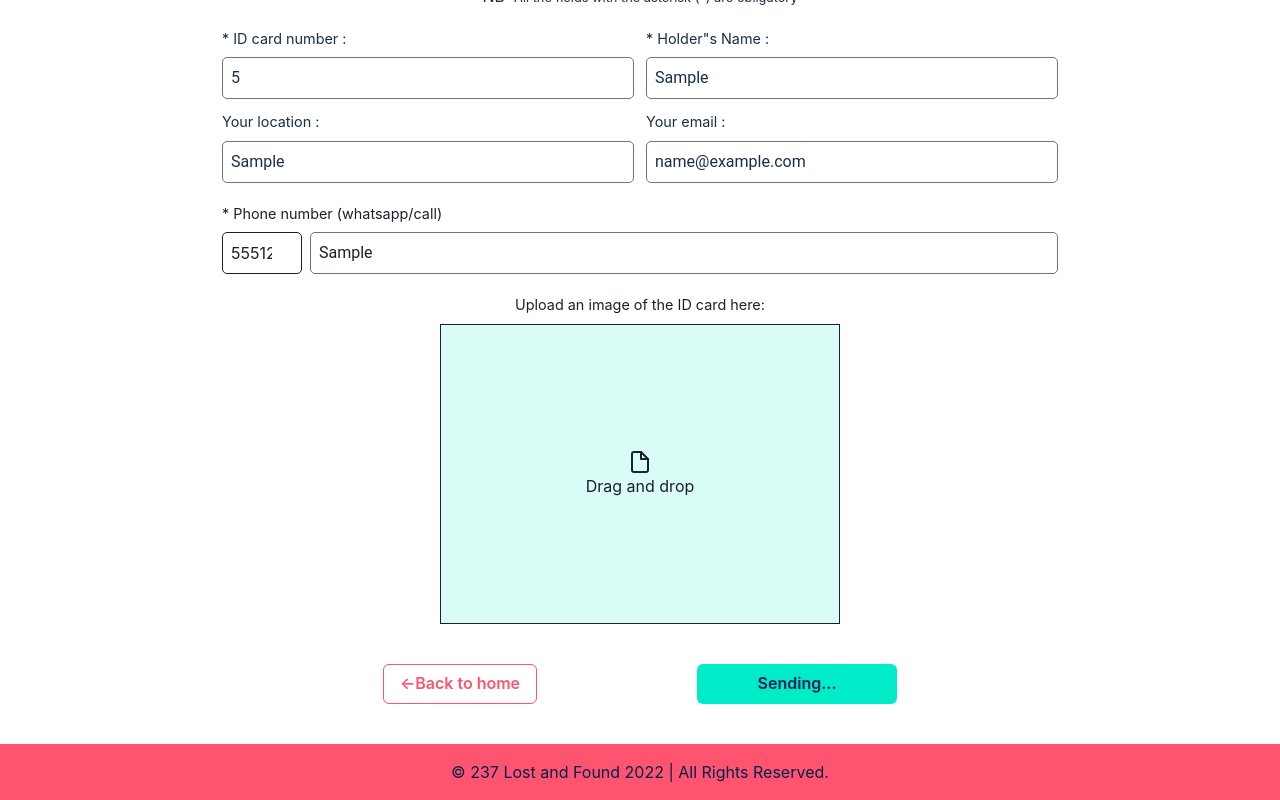
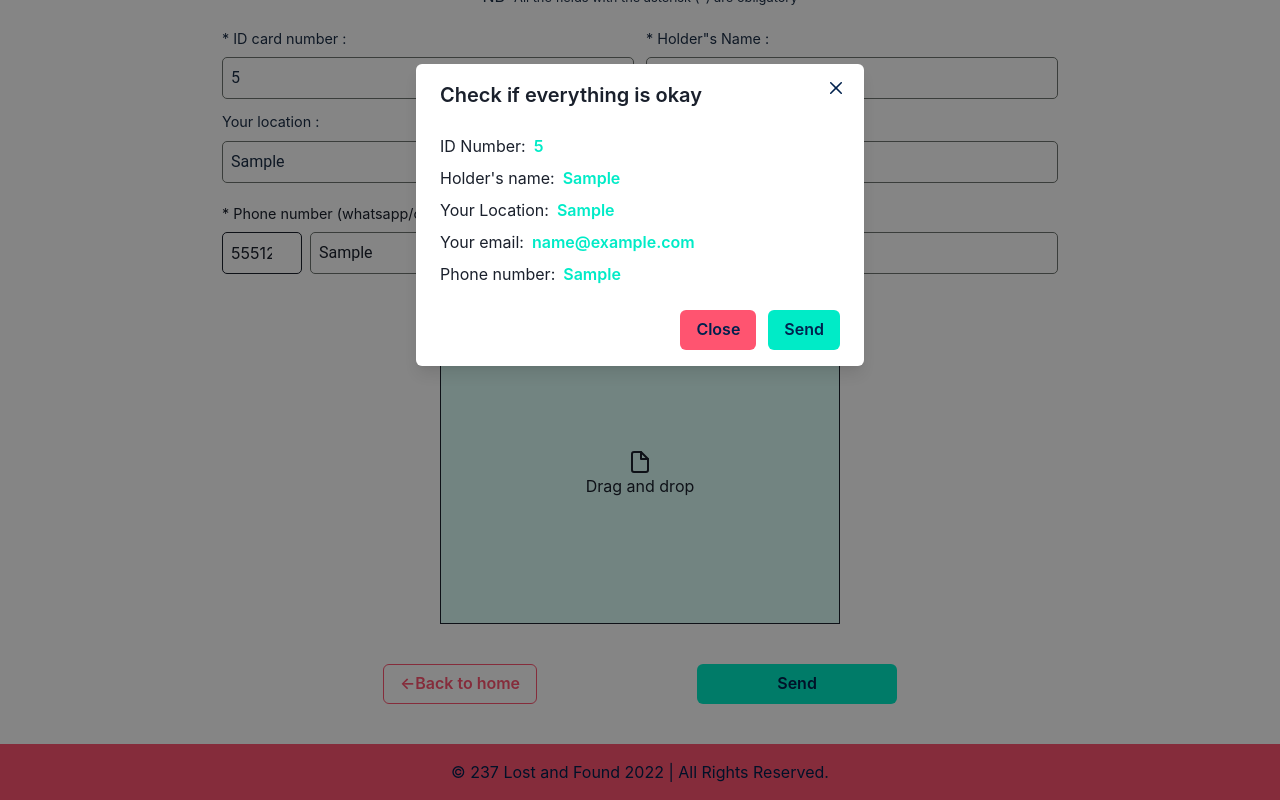
Before and after one commit to Chenwi32/237_lost_and_found, a Next.js app: page /nationalIdCollection in a window 1280 px wide. Both pictures are taken after typing "5", "Sample", "Sample", "name@example.com", "5551234", "Sample" into the empty fields and a click on the button "Send". Shown: the part 411-1211 px from the top of the page. Built offline with nearby package versions, Linux system fonts and the light colour scheme; no server answers.

Commit message:
added a modal for checking inputed data on the collection page

```diff
--- a/components/Navigation.jsx
+++ b/components/Navigation.jsx
@@ -7,7 +7,6 @@ import {
   Button,
   chakra,
   Container,
-  Spacer,
   useMediaQuery,
   Icon,
 } from "@chakra-ui/react";
@@ -34,9 +33,9 @@ export default function Header() {
               <Image alt="logo" src="/images/logo.png" h="50px" />
             </a>
           </Link>
-          <Spacer />
 
-          <Flex alignItems={"center"} gap={isLargerThan700 ? 5 : 1}>
+
+          <Flex alignItems={"center"} gap={isLargerThan700 ? 2 : 1}>
             <Link href="/about">
               <Button
                 bg={"inherit"}
--- a/pages/nationalIdCollection.jsx
+++ b/pages/nationalIdCollection.jsx
@@ -13,9 +13,17 @@ import {
   Flex,
   Heading,
   HStack,
+  Modal,
+  ModalBody,
+  ModalCloseButton,
+  ModalContent,
+  ModalFooter,
+  ModalHeader,
+  ModalOverlay,
   SimpleGrid,
   SkeletonCircle,
   Text,
+  useDisclosure,
   useMediaQuery,
   VStack,
 } from "@chakra-ui/react";
@@ -104,6 +112,9 @@ const NationalIdCollection = () => {
     }
   };
 
+  /* Modal */
+  const { isOpen, onOpen, onClose } = useDisclosure();
+
   return (
     <>
       {
@@ -122,17 +133,22 @@ const NationalIdCollection = () => {
         <Announcement message="Everyone can now add data of id cards that they find here till December 31 2022, after that, only people who own an account on the platform will be able to add data to the platform." />
 
         <Container maxW={900}>
-          <Heading color={'brand.400'} fontSize={"1.5rem"} mb={5} textAlign={"center"}>
+          <Heading
+            color={"brand.400"}
+            fontSize={"1.5rem"}
+            mb={5}
+            textAlign={"center"}
+          >
             Fill in the imformation required to help the person recover his/her
             ID card.
           </Heading>
 
-          <Text color={'brand.500'} mb={5} textAlign={"center"}>
+          <Text color={"brand.500"} mb={5} textAlign={"center"}>
             NB:{" "}
             <small>All the fields with the asterisk (*) are obligatory</small>
           </Text>
 
-          <SimpleGrid color={'brand.500'} columns={2} gap={3} mb={5}>
+          <SimpleGrid color={"brand.500"} columns={2} gap={3} mb={5}>
             <Box>
               <Text fontSize={"0.9rem"} mb={2}>
                 * ID card number :
@@ -167,7 +183,7 @@ const NationalIdCollection = () => {
 
             <Box>
               <Text fontSize={"0.9rem"} mb={2}>
-                 Your location :
+                Your location :
               </Text>
               <input
                 value={location}
@@ -182,7 +198,7 @@ const NationalIdCollection = () => {
             </Box>
             <Box>
               <Text fontSize={"0.9rem"} mb={2}>
-               Your email :
+                Your email :
               </Text>
               <input
                 value={email}
@@ -234,20 +250,19 @@ const NationalIdCollection = () => {
             </HStack>
           </Box>
 
-          <Text textAlign={'center'} fontSize={"0.9rem"} mb={2}>
+          <Text textAlign={"center"} fontSize={"0.9rem"} mb={2}>
             Upload an image of the ID card here:
           </Text>
 
           {/*  Drag and drop */}
 
           <Flex
-
             w={"fit-content"}
             justifyContent={"space-between"}
             flexDirection={"column"}
             alignItems={"center"}
             {...getRootProps()}
-            m={'auto'}
+            m={"auto"}
             mb={10}
           >
             <input {...getInputProps()} />
@@ -293,9 +308,86 @@ const NationalIdCollection = () => {
           </Flex>
         </Container>
 
-        <Controls dataHandler={sendData} buttonText={btnText} />
+        <Controls dataHandler={onOpen} buttonText={btnText} />
 
         <ToastContainer />
+
+        {/* Modal */}
+
+        <Modal isOpen={isOpen} onClose={onClose}>
+          <ModalOverlay />
+          <ModalContent>
+            <ModalHeader>Check if everything is okay</ModalHeader>
+            <ModalCloseButton
+              color={'brand.400'}
+              _hover={{
+                bg: "brand.200",
+              }}
+            />
+            <ModalBody>
+              <VStack alignItems={"flex-start"}>
+                <HStack>
+                  <Text>ID Number:</Text>
+                  <Text fontWeight={600} color={"brand.100"}>
+                    {idnum}
+                  </Text>
+                </HStack>
+
+                <HStack>
+                  <Text>Holder's name:</Text>
+                  <Text fontWeight={600} color={"brand.100"}>
+                    {name}
+                  </Text>
+                </HStack>
+
+                <HStack>
+                  <Text>Your Location:</Text>
+                  <Text fontWeight={600} color={"brand.100"}>
+                    {location}
+                  </Text>
+                </HStack>
+
+                <HStack>
+                  <Text>Your email:</Text>
+                  <Text fontWeight={600} color={"brand.100"}>
+                    {email}
+                  </Text>
+                </HStack>
+
+                <HStack>
+                  <Text>Phone number:</Text>
+                  <Text fontWeight={600} color={"brand.100"}>
+                    {phoneNumber}
+                  </Text>
+                </HStack>
+              </VStack>
+            </ModalBody>
+
+            <ModalFooter>
+              <Button
+                color={"brand.400"}
+                bg={"brand.200"}
+                _hover={{
+                  bg: "brand.100",
+                }}
+                mr={3}
+                onClick={onClose}
+              >
+                Close
+              </Button>
+              <Button
+                onClick={sendData}
+                _hover={{
+                  bg: "brand.200",
+                }}
+                bg={"brand.100"}
+                color={"brand.400"}
+              >
+                Send
+              </Button>
+            </ModalFooter>
+          </ModalContent>
+        </Modal>
       </Container>
     </>
   );
```
